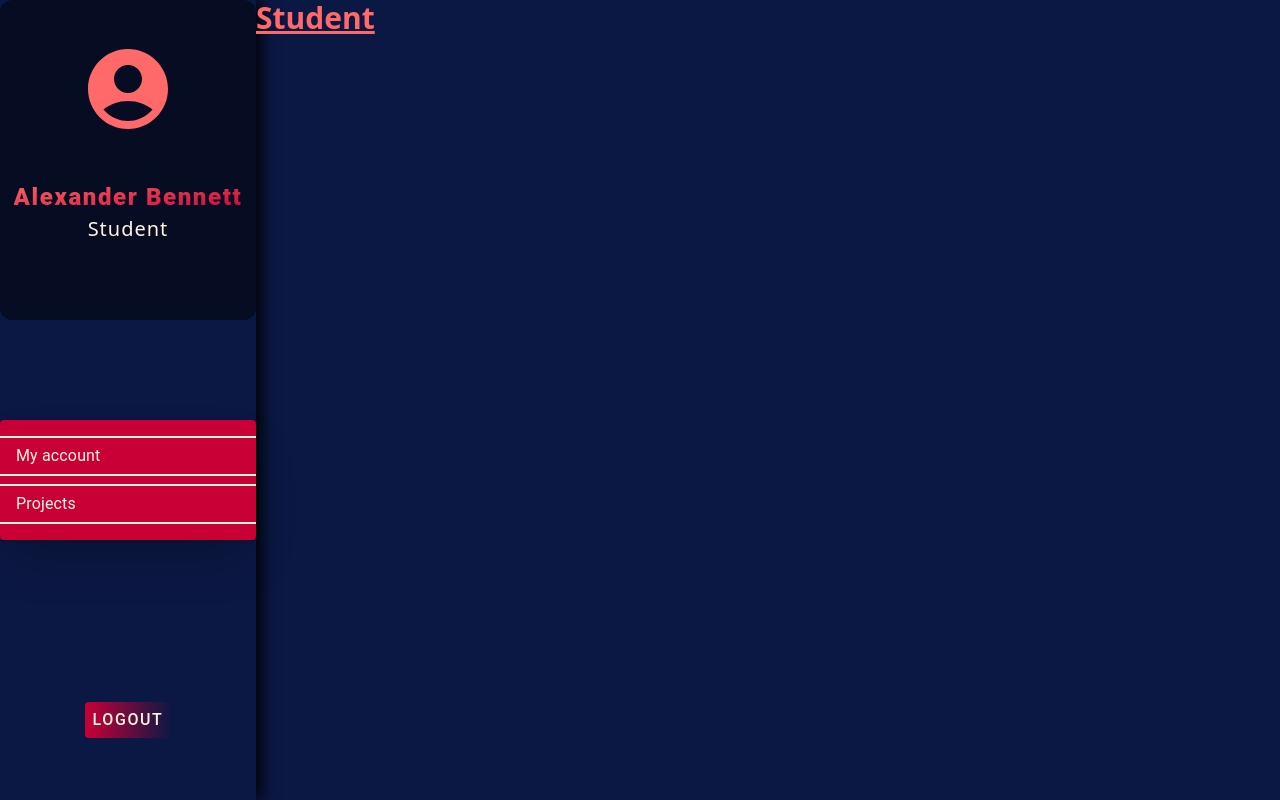
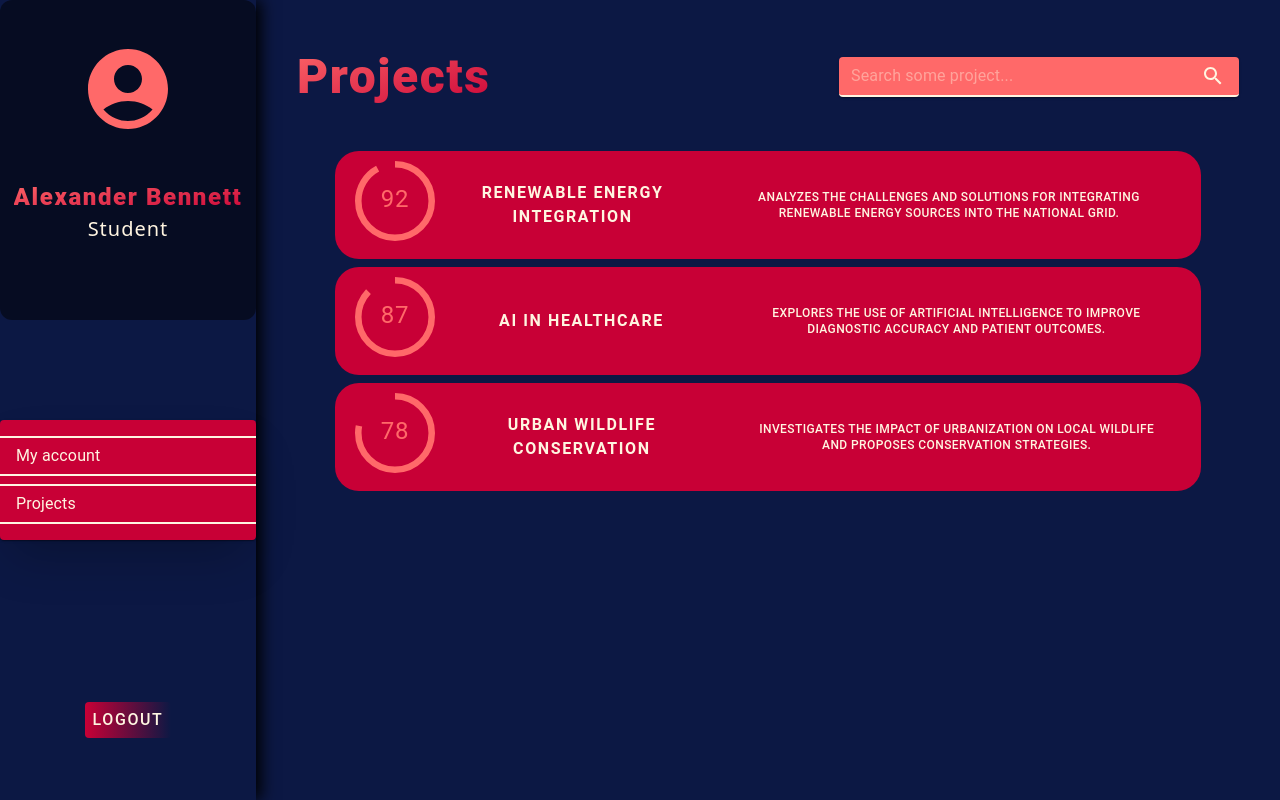
Before and after one commit to Johan-FF/Research-Projects-App---React-Ts, a React (Vite) app: page /student in a window 1280 px wide. Built offline with nearby package versions, Linux system fonts and the light colour scheme.

Commit message:
[FEAT] Student Page
Creation of the student page with projects preview.

```diff
--- a/src/components/ResearchProjectCard.tsx
+++ b/src/components/ResearchProjectCard.tsx
@@ -1,10 +1,80 @@
-function ResearchProjectCard() {
+import CircularProgress from "@mui/material/CircularProgress";
+import Button from "@mui/material/Button";
+import Typography from "@mui/material/Typography";
+import Box from "@mui/material/Box";
+
+interface ResearchProjectCardProps {
+  name: string;
+  description: string;
+  rating: number;
+}
+
+function ResearchProjectCard({
+  name,
+  description,
+  rating,
+}: ResearchProjectCardProps) {
   return (
-    <>
-      <h1 className="text-3xl font-bold underline text-tertiary-dark">
-        ResearchProjectCard
-      </h1>
-    </>
+    <Button
+      color="inherit"
+      sx={{
+        backgroundColor: "#C80036",
+        borderRadius: "24px",
+        marginBottom: "8px",
+      }}
+      className="text-quaternary-dark grid grid-cols-5"
+    >
+      <span className="col-span-1 flex justify-between items-center pl-8 w-[70%]">
+        <span>
+          <Box
+            sx={{
+              position: "relative",
+              display: "inline-flex",
+              scale: "2",
+              color: "#FF6969",
+            }}
+          >
+            <CircularProgress
+              variant="determinate"
+              value={rating}
+              color="inherit"
+            />
+            <Box
+              sx={{
+                top: 0,
+                left: 0,
+                bottom: 0,
+                right: 0,
+                position: "absolute",
+                display: "flex",
+                alignItems: "center",
+                justifyContent: "center",
+              }}
+            >
+              <Typography variant="caption" component="div">{`${Math.round(
+                rating
+              )}`}</Typography>
+            </Box>
+          </Box>
+        </span>
+        <p className="flex justify-center w-[80%]">
+          <Typography
+            sx={{
+              color: "#FFF5E1",
+              flexGrow: 1,
+              fontWeight: 700,
+              letterSpacing: ".1rem",
+              textDecoration: "none",
+            }}
+          >
+            {name}
+          </Typography>
+        </p>
+      </span>
+      <span className="col-span-4 p-8 text-quaternary-dark text-xs">
+        {description}
+      </span>
+    </Button>
   );
 }
 
--- a/src/pages/Student.tsx
+++ b/src/pages/Student.tsx
@@ -1,11 +1,88 @@
+import Typography from "@mui/material/Typography";
+import Paper from "@mui/material/Paper";
+import InputBase from "@mui/material/InputBase";
+import IconButton from "@mui/material/IconButton";
+import SearchIcon from "@mui/icons-material/Search";
+
 import UserLayout from "../layouts/UserLayout";
+import ResearchProjectCard from "../components/ResearchProjectCard";
+
+const projects = [
+  {
+    name: "Renewable Energy Integration",
+    description:
+      "Analyzes the challenges and solutions for integrating renewable energy sources into the national grid.",
+    rating: 92,
+  },
+  {
+    name: "AI in Healthcare",
+    description:
+      "Explores the use of artificial intelligence to improve diagnostic accuracy and patient outcomes.",
+    rating: 87,
+  },
+  {
+    name: "Urban Wildlife Conservation",
+    description:
+      "Investigates the impact of urbanization on local wildlife and proposes conservation strategies.",
+    rating: 78,
+  },
+];
 
 function Student() {
   return (
     <UserLayout>
-      <h1 className="text-3xl font-bold underline text-tertiary-dark">
-        Student
-      </h1>
+      <div className="w-full h-full p-[4%]">
+        <section className="flex justify-between items-center">
+          <Typography
+            className="gradient-text"
+            sx={{
+              fontWeight: 900,
+              letterSpacing: ".1rem",
+              fontSize: { xs: "2rem", md: "3rem" },
+            }}
+          >
+            Projects
+          </Typography>
+
+          <Paper
+            component="form"
+            sx={{
+              p: "2px 4px",
+              display: "flex",
+              alignItems: "center",
+              width: 400,
+              height: "40px",
+              backgroundColor: "#FF6969",
+              borderBottom: "2px solid #FFF5E1",
+            }}
+          >
+            <InputBase
+              sx={{ ml: 1, flex: 1, color: "#FFF5E1" }}
+              placeholder="Search some project..."
+              inputProps={{ "aria-label": "search some project" }}
+            />
+            <IconButton
+              type="button"
+              sx={{ p: "10px", color: "#FFF5E1" }}
+              aria-label="search"
+            >
+              <SearchIcon />
+            </IconButton>
+          </Paper>
+        </section>
+        <section className="w-full h-[90%] p-[4%]">
+          {projects.map((project, index) => {
+            return (
+              <ResearchProjectCard
+                key={`project-${index}`}
+                name={`${project.name}`}
+                description={`${project.description}`}
+                rating={project.rating}
+              />
+            );
+          })}
+        </section>
+      </div>
     </UserLayout>
   );
 }
```
